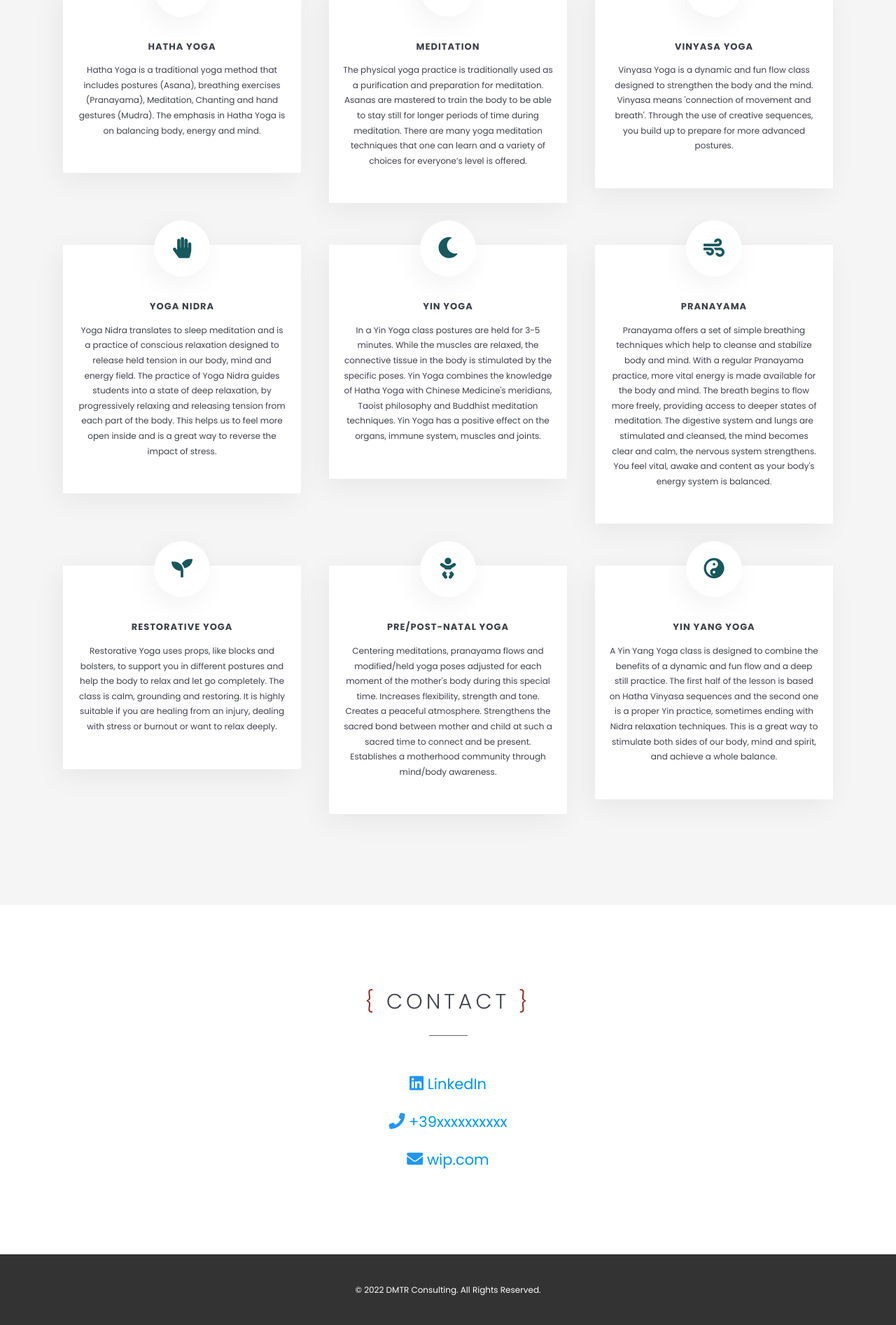
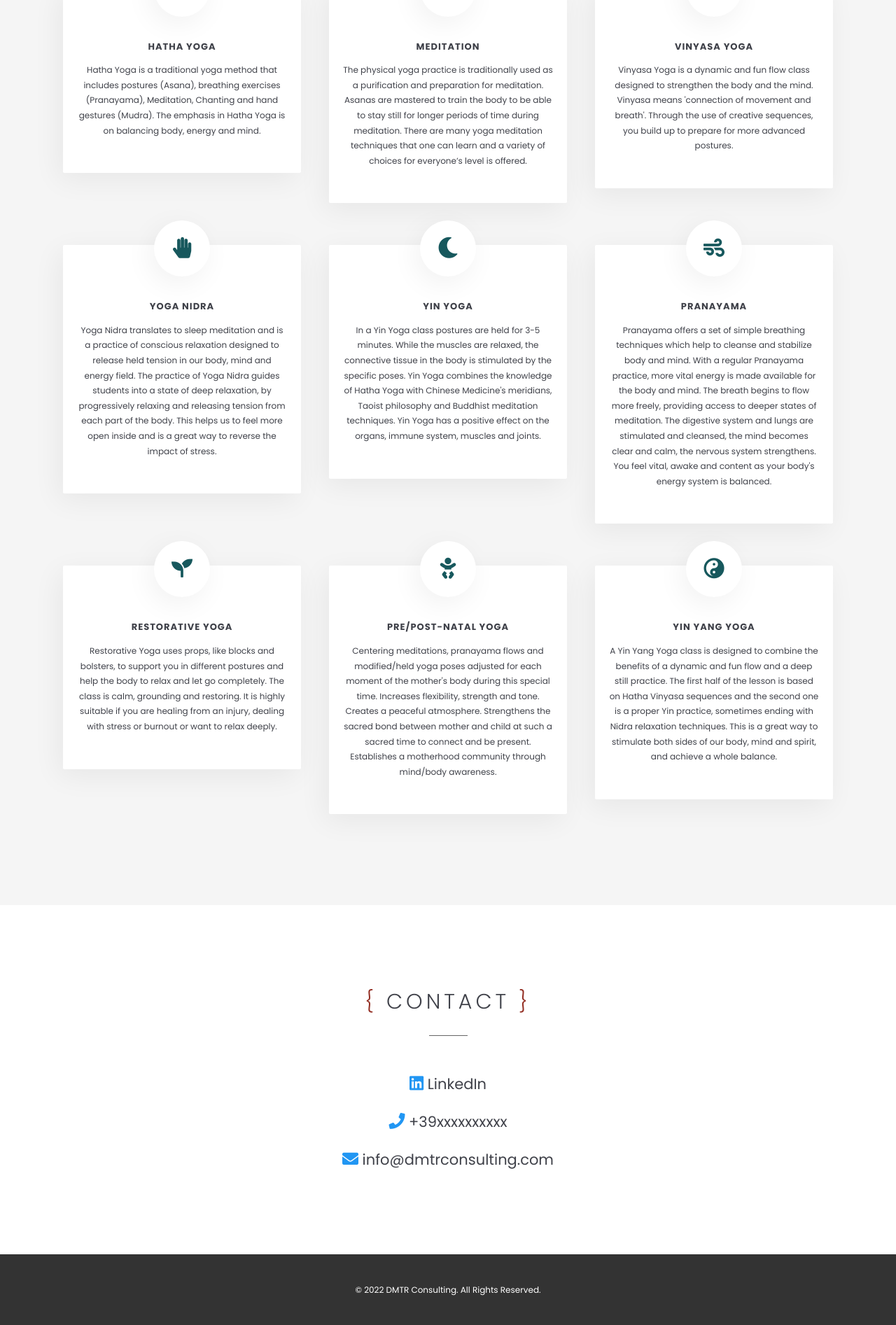
Before and after one commit to DMTR-Consulting/dmtr-consulting.github.io, a Jekyll site: the page built from index.html, in a window 1280 px wide. Shown: the part 2129-4022 px from the top of the page at 70% size. Built offline with Jekyll 4.4.1, drawn with Linux system fonts in a browser that asks for light colours.

Commit message:
Minor edit

```diff
--- a/_config.yml
+++ b/_config.yml
@@ -47,4 +47,4 @@ author_name: "DMTR Consulting"
 # Social links in the site footer
 linkedin_username: "dmtr"
 whatsapp_username: "39xxxxxxxxxx"
-email: "wip.com"
+email: "info@dmtrconsulting.com"
--- a/assets/css/style.css
+++ b/assets/css/style.css
@@ -1189,7 +1189,7 @@ figure {
 }
 
 .contact-link {
-	color: rgba(var(--d69,0,149,246),1);
+	color: #3f4149;
 }
 
 .iconbox-text {
```
